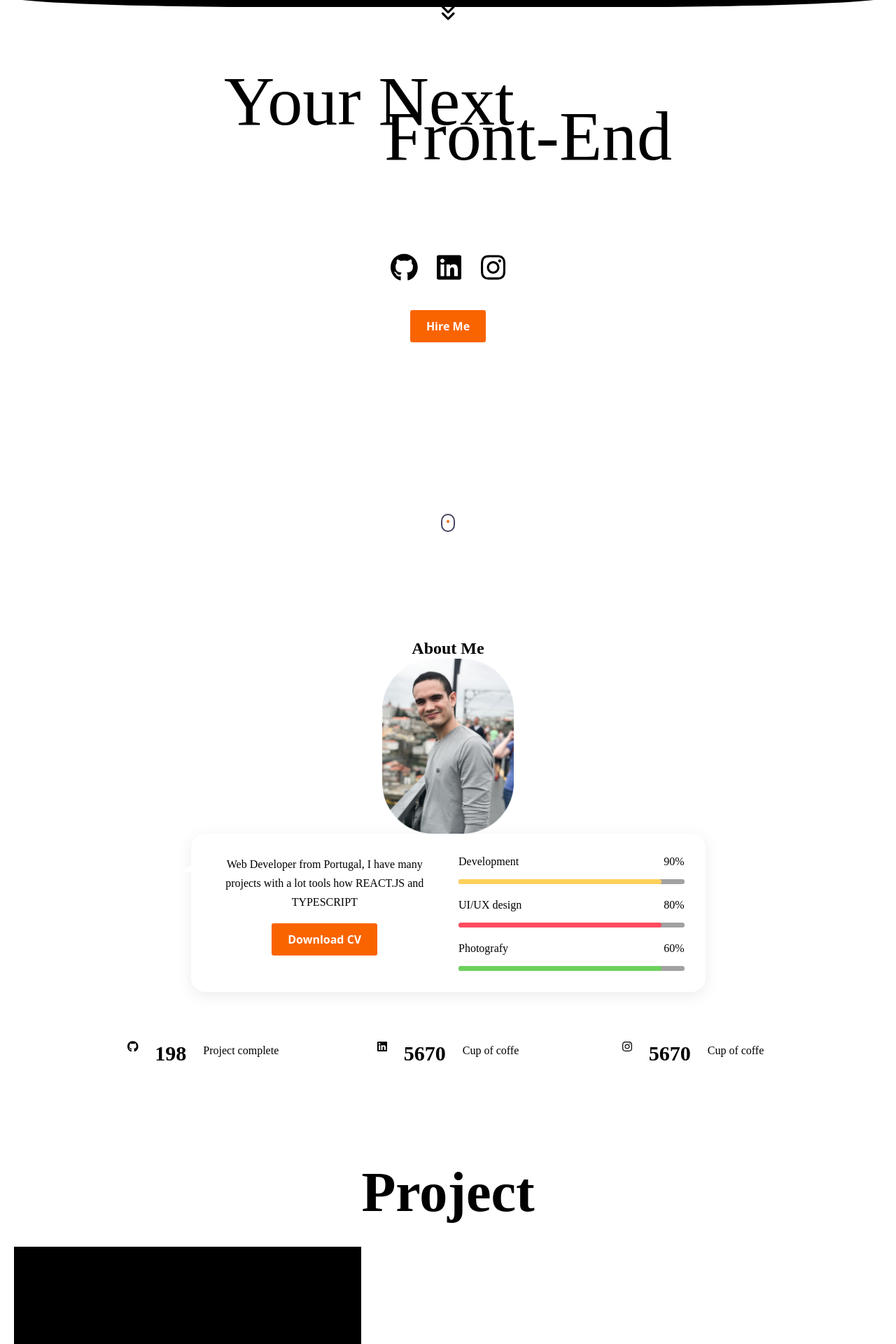
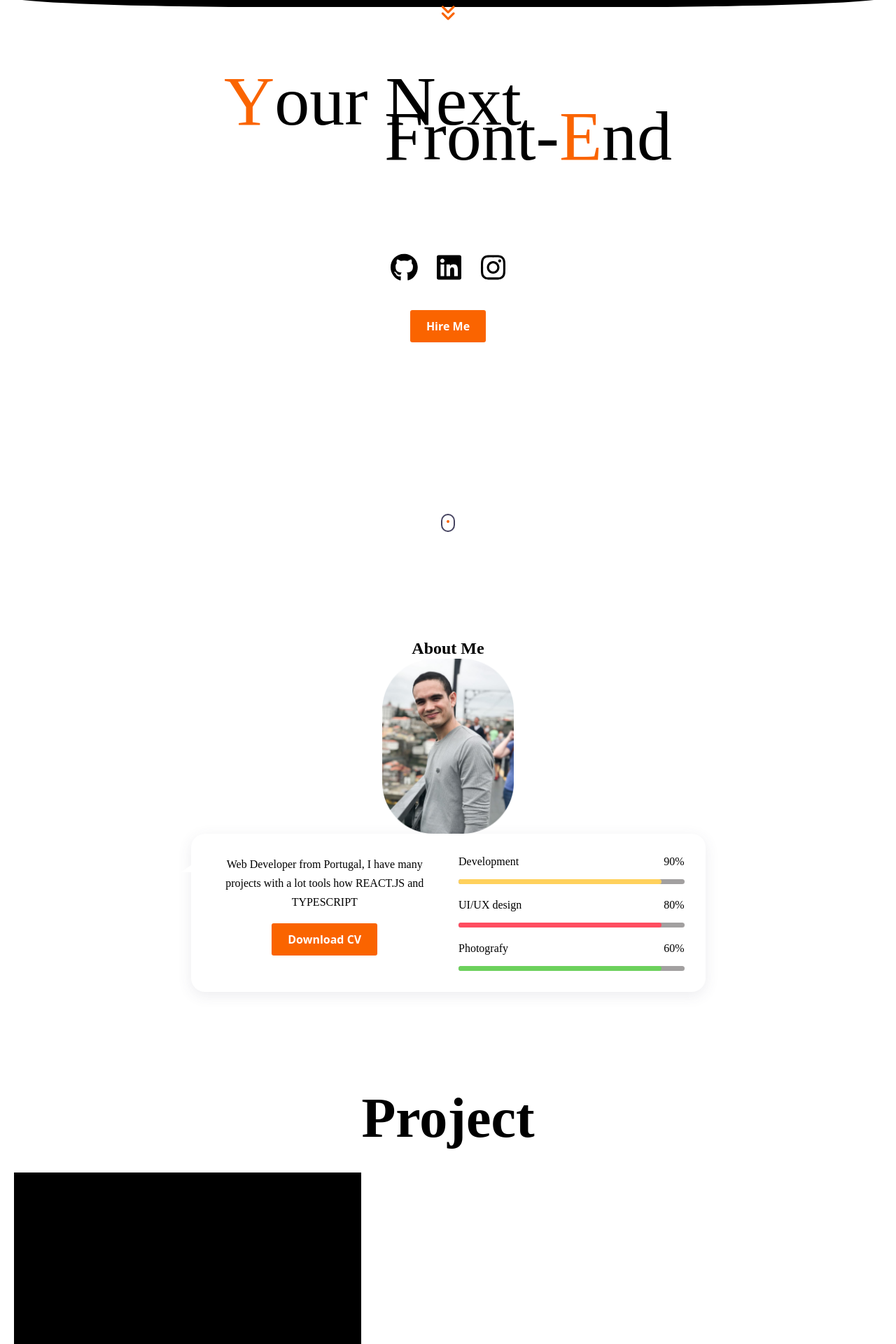
Before and after one commit to artursantana/Portifolio, a React (Vite) app: page / in a window 1280 px wide. Shown: the top 1920 px of the page at 70% size. Built offline with nearby package versions, Linux system fonts and the light colour scheme.

Commit message:
first commit

```diff
--- a/src/components/about/About.jsx
+++ b/src/components/about/About.jsx
@@ -1,6 +1,5 @@
 import Logo from '../../assets/logo.png'
 
-import AboutBox from './AboutBox'
 
 import '../../index.scss'
 import './About.scss'
@@ -61,7 +60,6 @@ const About = () => {
             </div>
         </div>
 
-        <AboutBox />
     </section>
   )
 }
--- a/src/components/about/AboutBox.jsx
+++ /dev/null
@@ -1,43 +0,0 @@
-
-
-import { faGithub, faLinkedin, faInstagram } from '@fortawesome/free-brands-svg-icons';
-import { FontAwesomeIcon } from '@fortawesome/react-fontawesome';
-
-
-const AboutBox = () => {
-  return (
-    <div className="about_boxes grid">
-        <div className="about_box">
-
-            <div className="about_box">
-            <FontAwesomeIcon icon={faGithub} />
-                <h3 className="about_title">198</h3>
-                <span className="about_subtitle">Project complete</span>
-            </div>
-        </div>
-
-        <div className="about_box">
-
-            <div className="about_box">
-            <FontAwesomeIcon icon={faLinkedin} />
-                <h3 className="about_title">5670</h3>
-                <span className="about_subtitle">Cup of coffe</span>
-            </div>
-        </div>
-
-        <div className="about_box">
-
-            <div className="about_box">
-            <FontAwesomeIcon icon={faInstagram} />
-                <h3 className="about_title">5670</h3>
-                <span className="about_subtitle">Cup of coffe</span>
-            </div>
-        </div>
-
-
-
-    </div>
-  )
-}
-
-export default AboutBox
--- a/src/components/home/Home.jsx
+++ b/src/components/home/Home.jsx
@@ -15,10 +15,10 @@ const Home = () => {
       <div className="intro">
 
           <div className='home_div'>
-            Your Next
+          <p>Y</p>our Next
           </div>
 
-            <div className='home_div1'>Front-End</div>
+            <div className='home_div1'>Front-<p>E</p>nd</div>
 
         <HeaderSocials />
 
--- a/src/components/home/ScrollDown.jsx
+++ b/src/components/home/ScrollDown.jsx
@@ -1,15 +1,20 @@
+
+import { Link } from 'react-scroll';
 
 const ScrollDown = () => {
   return (
     <div className="scroll_down">
-      <a href="#about" className="mouse_wrapper">
+
+      <Link to='About' smooth={true} offset={0} duration={1000}>
+
         <span className="home_scroll-name"></span>
         <span className="mouse">
         <span className="wheel"></span>
         </span>
 
+      </Link>
 
-      </a>
+
     </div>
   )
 }
--- a/src/components/home/home.scss
+++ b/src/components/home/home.scss
@@ -18,6 +18,10 @@
         top: 60px;
         opacity: 0.5;
         animation: name_front 3s both;
+
+        p{
+            color: $title-Color;
+        }
 
     @media (max-width:560px) {
         font-size: 60px;
@@ -46,6 +50,10 @@
         top: 110px;
         opacity: 0.5;
         animation: name_front1 3s both;
+
+        p{
+            color: $title-Color;
+        }
 
     @media (max-width:560px) {
         font-size: 60px;
--- a/src/components/sidebar/Sdebar.scss
+++ b/src/components/sidebar/Sdebar.scss
@@ -28,10 +28,12 @@ aside {
         font-size: 25px;
         cursor: pointer;
         transition: all 1s;
+        color: $title-Color;
     }
 
     .rotArrow {
         transform: rotate(180deg);
+        color: black;
     }
 
     .nav_name {
```
